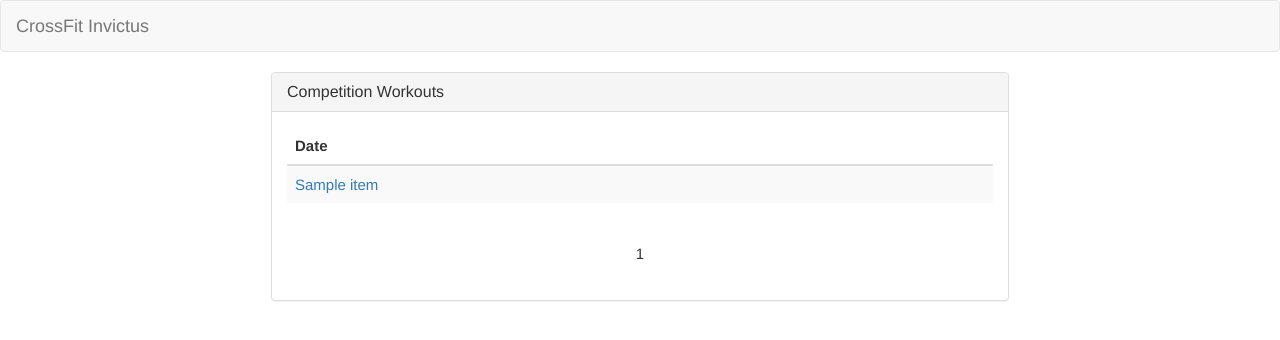
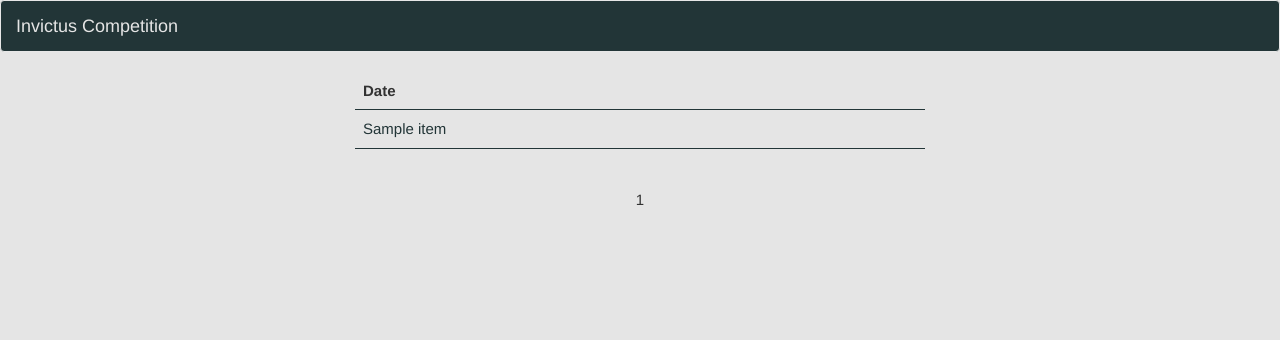
Before and after one commit to egilsster/InvictusCompetition, a Flask app: template templates/index.html in a window 1280 px wide. Shown: the top 340 px of the page. Run offline with Flask 2, Linux system fonts and the light colour scheme; the template is opened without the code that fills it: most values are stand-ins (such as "Sample title", 1, 10 or a date in 2020).

Commit message:
changed styles, added sass.

```diff
--- a/static/style.css
+++ b/static/style.css
@@ -1,23 +1,54 @@
-@media screen and (min-width: 600px) {
-    .workout {
-        margin-left: 20%;
-        margin-right: 20%;
-    }
-}
+@media (max-width: 600px) {
+  .container-fluid {
+    min-width: 300px; }
 
+  .workout {
+    margin-left: 0;
+    margin-right: 0; } }
+@media (min-width: 600px) {
+  .workout {
+    margin-left: auto;
+    margin-right: auto;
+    width: 600px; } }
 body {
-    font-size: 1.5em;
-}
+  font-size: 1.5em;
+  background-color: #E5E5E5; }
 
-.wlink:hover {
-    text-decoration: none;
-    cursor: pointer;
-}
+td, .table thead > tr > th {
+  border-bottom: 1px solid #223537; }
 
-.nextbtn {
-    float: right;
-}
+.navbar {
+  background-color: #223537; }
 
-.pagenr {
-    text-align: center;
-}
+.navbar-header > .navbar-brand {
+  color: #E5E5E5; }
+
+.navbar-header > .navbar-brand:hover,
+.navbar-header > .navbar-brand:active,
+.navbar-header > .navbar-brand:focus {
+  color: #A3C4BC; }
+
+.workout_link {
+  color: #223537; }
+
+.workout_link:hover {
+  text-decoration: none;
+  color: #A3C4BC; }
+
+.next_btn {
+  float: right; }
+
+.page_nr {
+  text-align: center; }
+
+.btn-primary {
+  background-color: #223537;
+  border-color: #223537; }
+
+.btn-primary:hover,
+.btn-primary:active,
+.btn-primary:focus {
+  background-color: #A3C4BC;
+  border-color: #A3C4BC; }
+
+/*# sourceMappingURL=style.css.map */
--- /dev/null
+++ b/static/style.sass
@@ -0,0 +1,61 @@
+$font-size: 1.5em
+$main-font-color: black
+$background-color: #E5E5E5
+$border-color: #E5E5E5
+$main-dark-color: #223537
+$main-light-color: #A3C4BC
+
+@media (max-width: 600px)
+    .container-fluid
+        min-width: 300px
+
+    .workout
+        margin-left: 0
+        margin-right: 0
+
+@media (min-width: 600px)
+    .workout
+        margin-left: auto
+        margin-right: auto
+        width: 600px
+
+body
+    font-size: $font-size
+    background-color: $background-color
+
+td, .table thead > tr > th
+    border-bottom: 1px solid $main-dark-color
+
+.navbar
+    background-color: $main-dark-color
+
+.navbar-header > .navbar-brand
+    color: $border-color
+
+.navbar-header > .navbar-brand:hover,
+.navbar-header > .navbar-brand:active,
+.navbar-header > .navbar-brand:focus
+    color: $main-light-color
+
+.workout_link
+    color: #223537
+
+.workout_link:hover
+    text-decoration: none
+    color: $main-light-color
+
+.next_btn
+    float: right
+
+.page_nr
+    text-align: center
+
+.btn-primary
+    background-color: $main-dark-color
+    border-color: $main-dark-color
+
+.btn-primary:hover,
+.btn-primary:active,
+.btn-primary:focus
+    background-color: $main-light-color
+    border-color: $main-light-color
--- a/templates/index.html
+++ b/templates/index.html
@@ -19,25 +19,13 @@
     <nav class="navbar navbar-default">
         <div class="container-fluid">
             <div class="navbar-header">
-                <a class="navbar-brand" href="/">CrossFit Invictus</a>
+                <a class="navbar-brand" href="/">Invictus Competition</a>
             </div>
-
-            <!-- <div class="collapse navbar-collapse" id="bs-example-navbar-collapse-1">
-                <ul class="nav navbar-nav">
-                    <li class="active"><a href="#">Link <span class="sr-only">(current)</span></a></li>
-                    <li><a href="#">Link</a></li>
-                </ul>
-            </div> -->
         </div>
     </nav>
 
     <div class="container-fluid workout">
-        <div class="panel panel-default">
-            <div class="panel-heading">
-                <h3 class="panel-title">Competition Workouts</h3>
-            </div>
-            <div class="panel-body">
-                <table class="table table-striped">
+        <table class="table">
             <thead>
                 <tr>
                     <th>Date</th>
@@ -47,7 +35,7 @@
                 {% for item in result %}
                 <tr>
                     <td>
-                                <a class="wlink" href="/workout/{{ item }}">{{ item }}</a>
+                        <a class="workout_link" href="/workout/{{ item }}">{{ item }}</a>
                     </td>
                 </tr>
                 {% endfor %}
@@ -66,10 +54,8 @@
             </div>
             <div class="col-xs-4">
                 {% if paging_right %}
-                        <button type="button" id="next" onclick="change_page('next')" class="btn btn-primary nextbtn">Next</button>
+                <button type="button" id="next" onclick="change_page('next')" class="btn btn-primary next_btn">Next</button>
                 {% endif %}
-                    </div>
-                </div>
             </div>
         </div>
     </div>
```
Lines whose indentation alone changed are shown as unchanged.
